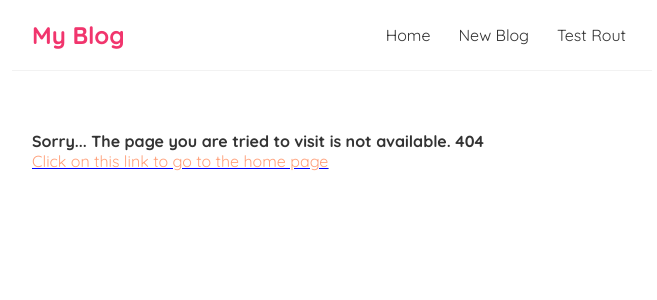
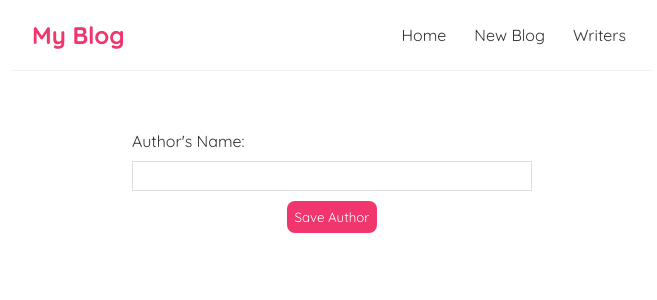
Before and after one commit to naveendray/personal-blog, a React (Create React App) app: page /writers in a window 1280 px wide. Before the commit this address had no page. Shown: the top 300 px of the page, without its empty margins (308-965 px from the left). Built offline with nearby package versions, Linux system fonts and the light colour scheme.

Commit message:
create author page

```diff
--- a/src/App.js
+++ b/src/App.js
@@ -5,6 +5,7 @@ import Create from './Create';
 import { BrowserRouter as Router, Route, Switch } from 'react-router-dom';
 import BlogDetails from './BlogDetails';
 import NotFound from './NotFound';
+import Writers from './Writers';
 
 function App() {
 
@@ -27,6 +28,9 @@ function App() {
           <Route exact path="/blogs/:id">
             <BlogDetails />
           </Route>
+          <Route path="/writers">
+            <Writers />
+          </Route>
           <Route path="/*">
             <NotFound />
           </Route>
--- a/src/Navbar.js
+++ b/src/Navbar.js
@@ -7,7 +7,7 @@ const Navbar = () => {
             <div className="links">
                 <Link to="/">Home</Link>
                 <Link to="/create">New Blog</Link>
-                <Link to="/test">Test Rout</Link>
+                <Link to="/writers">Writers</Link>
             </div>
         </nav>
      );
--- /dev/null
+++ b/src/Writers.js
@@ -0,0 +1,36 @@
+import { useState } from "react";
+
+const Writers = () => {
+    const [author, setAuthor] = useState('');
+
+    const handleSubmit = (e) => {
+        e.preventDefault();
+        console.log('clicked')
+        fetch('http://localhost:8000/authors',{
+            method: "POST",
+            headers: {"Content-Type" : "application/json"},
+            body: JSON.stringify({"name": author})
+        }).then(() => {
+            console.log('done')
+        }).catch((e) => {
+            console.log(e)
+        })
+    }
+
+    return (
+        <div className="create">
+            <form onSubmit={handleSubmit}>
+                <label>Author's Name:</label>
+                <input
+                    type="text"
+                    required
+                    value={author}
+                    onChange={(e) => setAuthor(e.target.value)}
+                />
+                <button>Save Author</button>
+            </form>
+        </div>
+     );
+}
+
+export default Writers;
```
